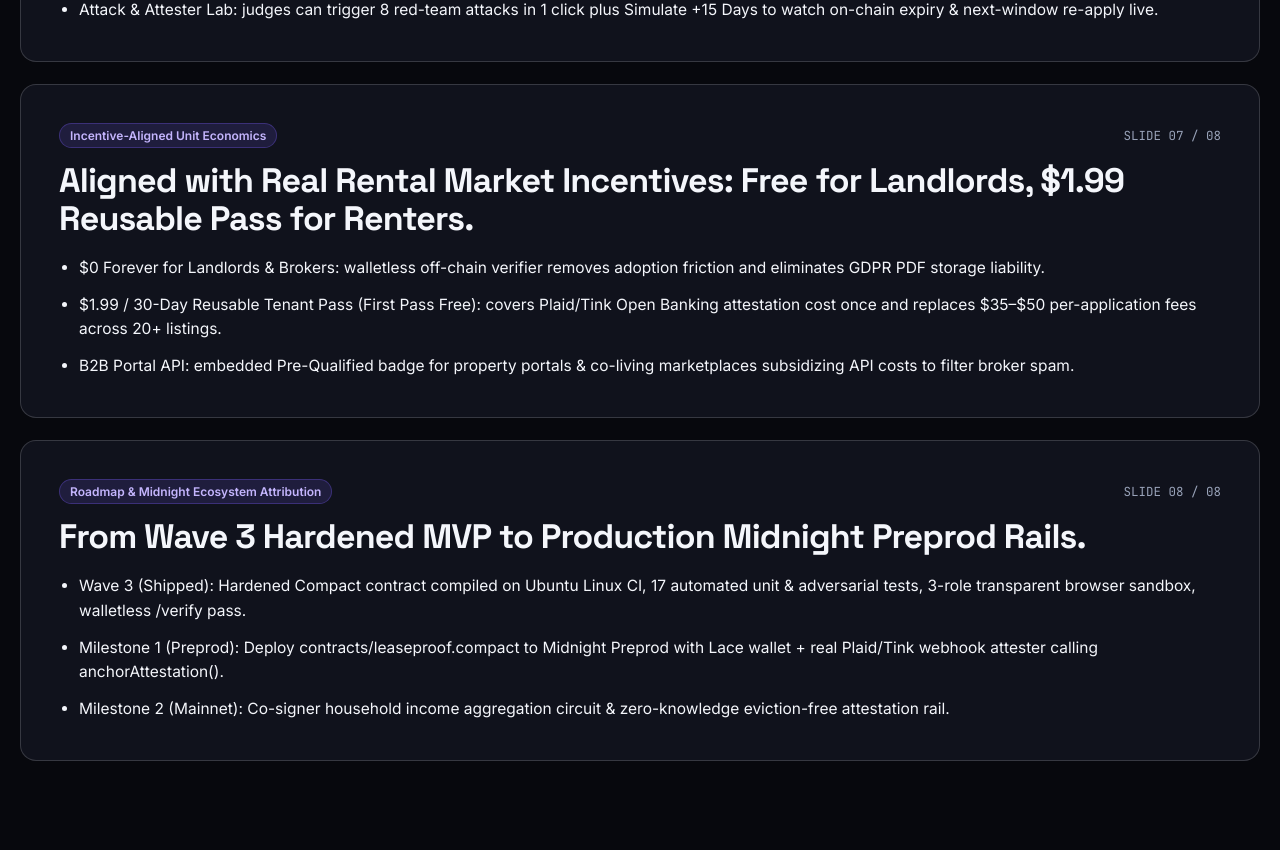
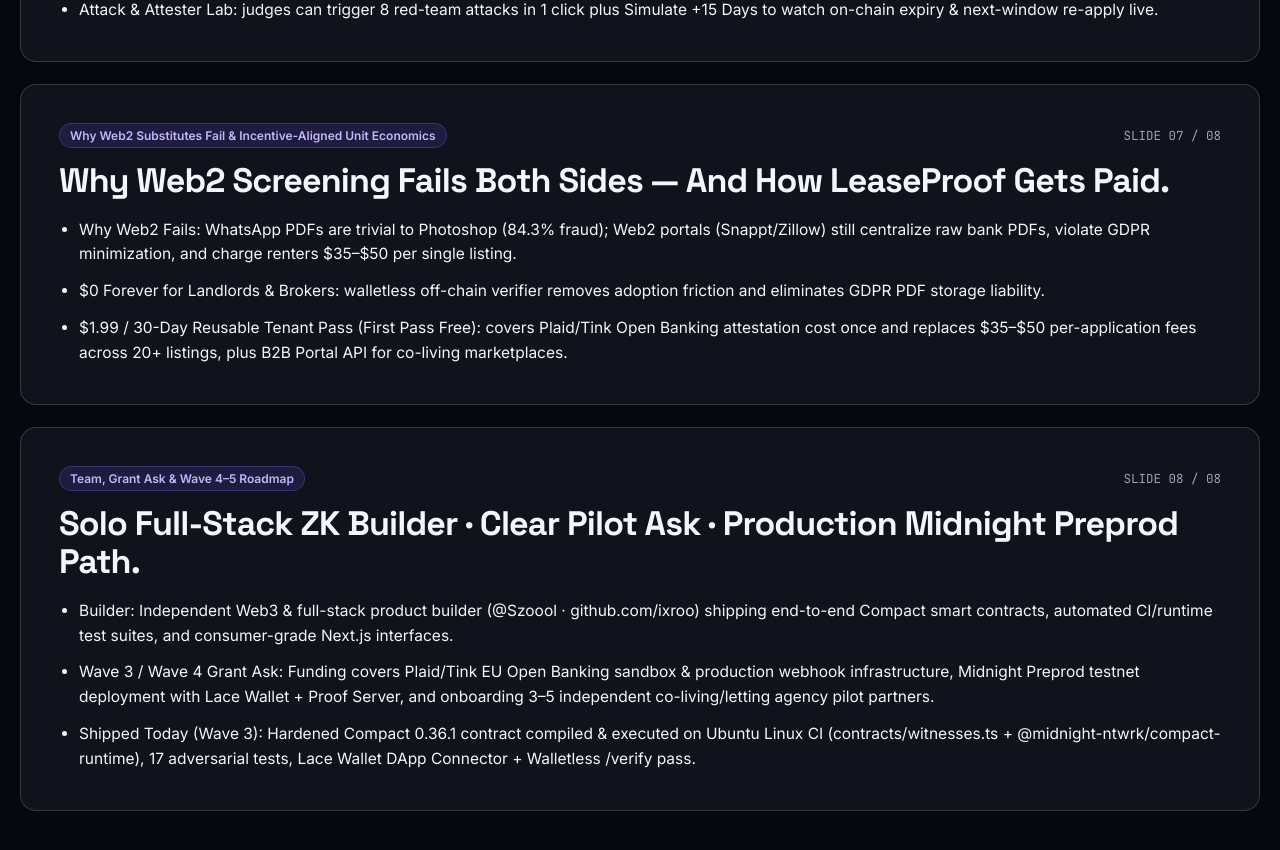
Before and after one commit to ixroo/leaseproof, a Next.js app: page /deck in a window 1280 px wide. Shown: the part 2160-3010 px from the top of the page. Built offline with nearby package versions, Linux system fonts and the light colour scheme; no server answers.

Commit message:
docs(deck,readme): add Team, Grant Ask, and Why Web2 Substitutes Fail comparison

```diff
--- a/src/app/deck/page.tsx
+++ b/src/app/deck/page.tsx
@@ -66,22 +66,22 @@ const SLIDES = [
   },
   {
     num: "07",
-    tag: "Incentive-Aligned Unit Economics",
-    title: "Aligned with Real Rental Market Incentives: Free for Landlords, $1.99 Reusable Pass for Renters.",
+    tag: "Why Web2 Substitutes Fail & Incentive-Aligned Unit Economics",
+    title: "Why Web2 Screening Fails Both Sides — And How LeaseProof Gets Paid.",
     points: [
+      "Why Web2 Fails: WhatsApp PDFs are trivial to Photoshop (84.3% fraud); Web2 portals (Snappt/Zillow) still centralize raw bank PDFs, violate GDPR minimization, and charge renters $35–$50 per single listing.",
       "$0 Forever for Landlords & Brokers: walletless off-chain verifier removes adoption friction and eliminates GDPR PDF storage liability.",
-      "$1.99 / 30-Day Reusable Tenant Pass (First Pass Free): covers Plaid/Tink Open Banking attestation cost once and replaces $35–$50 per-application fees across 20+ listings.",
-      "B2B Portal API: embedded Pre-Qualified badge for property portals & co-living marketplaces subsidizing API costs to filter broker spam.",
+      "$1.99 / 30-Day Reusable Tenant Pass (First Pass Free): covers Plaid/Tink Open Banking attestation cost once and replaces $35–$50 per-application fees across 20+ listings, plus B2B Portal API for co-living marketplaces.",
     ],
   },
   {
     num: "08",
-    tag: "Roadmap & Midnight Ecosystem Attribution",
-    title: "From Wave 3 Hardened MVP to Production Midnight Preprod Rails.",
+    tag: "Team, Grant Ask & Wave 4–5 Roadmap",
+    title: "Solo Full-Stack ZK Builder · Clear Pilot Ask · Production Midnight Preprod Path.",
     points: [
-      "Wave 3 (Shipped): Hardened Compact contract compiled on Ubuntu Linux CI, 17 automated unit & adversarial tests, 3-role transparent browser sandbox, walletless /verify pass.",
-      "Milestone 1 (Preprod): Deploy contracts/leaseproof.compact to Midnight Preprod with Lace wallet + real Plaid/Tink webhook attester calling anchorAttestation().",
-      "Milestone 2 (Mainnet): Co-signer household income aggregation circuit & zero-knowledge eviction-free attestation rail.",
+      "Builder: Independent Web3 & full-stack product builder (@Szoool · github.com/ixroo) shipping end-to-end Compact smart contracts, automated CI/runtime test suites, and consumer-grade Next.js interfaces.",
+      "Wave 3 / Wave 4 Grant Ask: Funding covers Plaid/Tink EU Open Banking sandbox & production webhook infrastructure, Midnight Preprod testnet deployment with Lace Wallet + Proof Server, and onboarding 3–5 independent co-living/letting agency pilot partners.",
+      "Shipped Today (Wave 3): Hardened Compact 0.36.1 contract compiled & executed on Ubuntu Linux CI (contracts/witnesses.ts + @midnight-ntwrk/compact-runtime), 17 adversarial tests, Lace Wallet DApp Connector + Walletless /verify pass.",
     ],
   },
 ];
```
Also changed, not shown: 1 other file (tests, documents, lock files or other folders).
